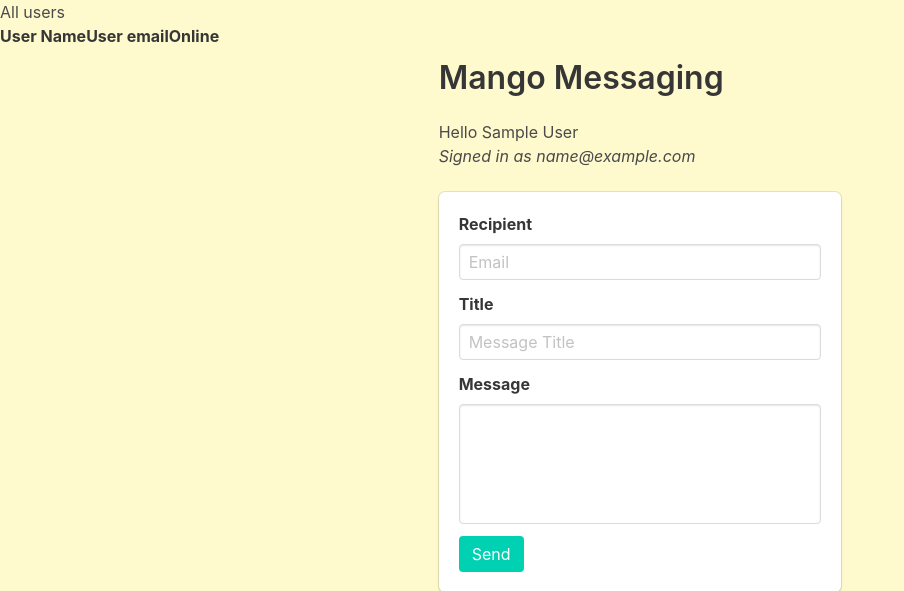
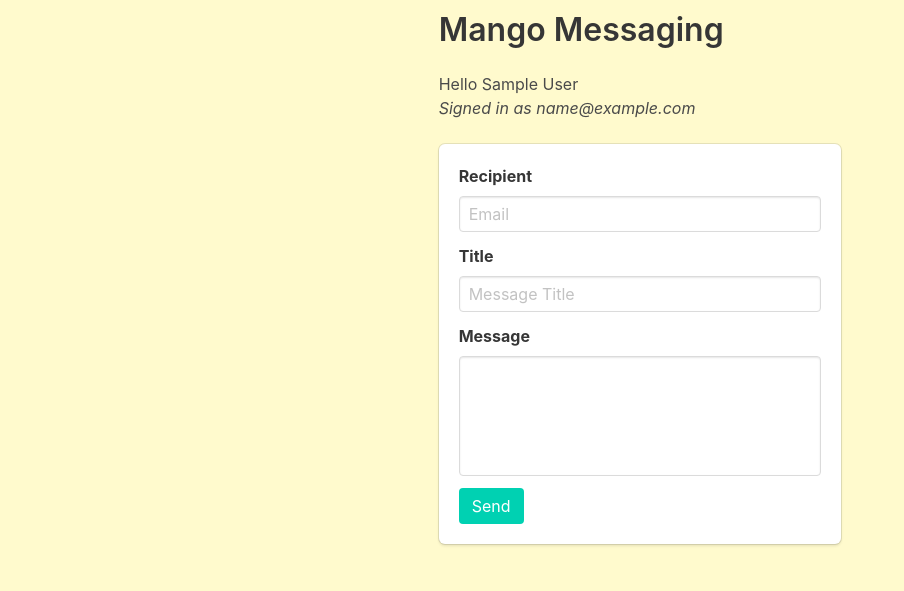
Before and after one commit to Jearnest94/Grupp_Fyra_Projektarbete, a Flask app: page /messages in a window 1280 px wide. Shown: the part 52-643 px from the top of the page, without its empty margins (0-904 px from the left). Run offline with Flask 2, Linux system fonts and the light colour scheme; the visitor is signed in with stand-in values (Sample User, id 1); data comes from the database, SQL or seed files in the repository; data that the repository does not hold is empty.

Commit message:
Cleaned up code

```diff
--- a/blueprints/user/__init__.py
+++ b/blueprints/user/__init__.py
@@ -34,11 +34,12 @@ def profile_get():
     return render_template("my_profile.html", userlist=users, name=current_user.name, email=current_user.email,
                            mangocount=User.query.filter_by(email=current_user.email).first().mangocount)
 
+
 @bp_user.get('/profile/<user_id>')
 def profile_get_user(user_id):
     user_id = int(user_id)
-    receiver = get_user_by_id(user_id)
-    return render_template('profile.html', receiver=receiver)
+    recipent = get_user_by_id(user_id)
+    return render_template('profile.html', recipent=recipent)
 
 
 @bp_user.get('/inbox')
@@ -56,8 +57,7 @@ def chat_get():
 @bp_user.get('/messages')
 def messages_get():
     users = get_all_users()
-    recipient = User.query.filter_by(email=current_user.email).first().id
-    return render_template('messages.html', userlist=users, name=current_user.name, email=current_user.email, recipient=recipient)
+    return render_template('messages.html', userlist=users, name=current_user.name, email=current_user.email)
 
 
 @bp_user.post('/messages')
@@ -66,7 +66,6 @@ def messages_post():
     content = request.form['content']
     email = request.form['recipient']
     recipient_id = User.query.filter_by(email=email).first().id
-    print(recipient_id)
     create_message(title, content, recipient_id)
     return redirect(url_for('bp_user.messages_get'))
 
--- a/templates/messages.html
+++ b/templates/messages.html
@@ -1,4 +1,6 @@
 {% extends "base-template.html" %}
+
+
 
 {% block title %}
     Mango Messaging
@@ -6,36 +8,12 @@
 
 {% block content %}
 
-    <div class="users">
-        <h2>All users</h2>
-        <table>
-            <tr>
-                <th>User Name</th>
-                <th>User email</th>
-                <th>Online</th>
-            </tr>
-            {% for user in userlist %}
-                <tr>
-                    <td>{{ user.name }}</td>
-                    <td>{{ user.email }}</td>
-                    <td class="center-content">
-                        {% if user.online %}
-                            <div class="circle online"></div>
-                        {% else %}
-                            <div class="circle offline"></div>
-                        {% endif %}
-                    </td>
-                </tr>
-            {% endfor %}
-
-        </table>
-    </div>
-
     <div class="column is-4 is-offset-4">
         <h1 class="title">Mango Messaging</h1>
         <p>Hello {{ name }}</p>
-        <i>Signed in as {{ email }}</i></br></br>
-
+        <i>Signed in as {{ email }}</i>
+        <br />
+        <br />
 
         <form action="{{ url_for('bp_user.messages_post') }}" method="POST" class="box">
             <div class="field">
@@ -60,12 +38,10 @@
                 </div>
             </div>
 
-            <input type="hidden" name="user_id" value="{{ recipient.id }}">
 
             <button type="submit" class="button is-primary">Send</button>
         </form>
-        </br>
-
+        <br />
 
     </div>
 {% endblock %}
```
Also changed, not shown: templates/profile.html (+6 -7 lines).
